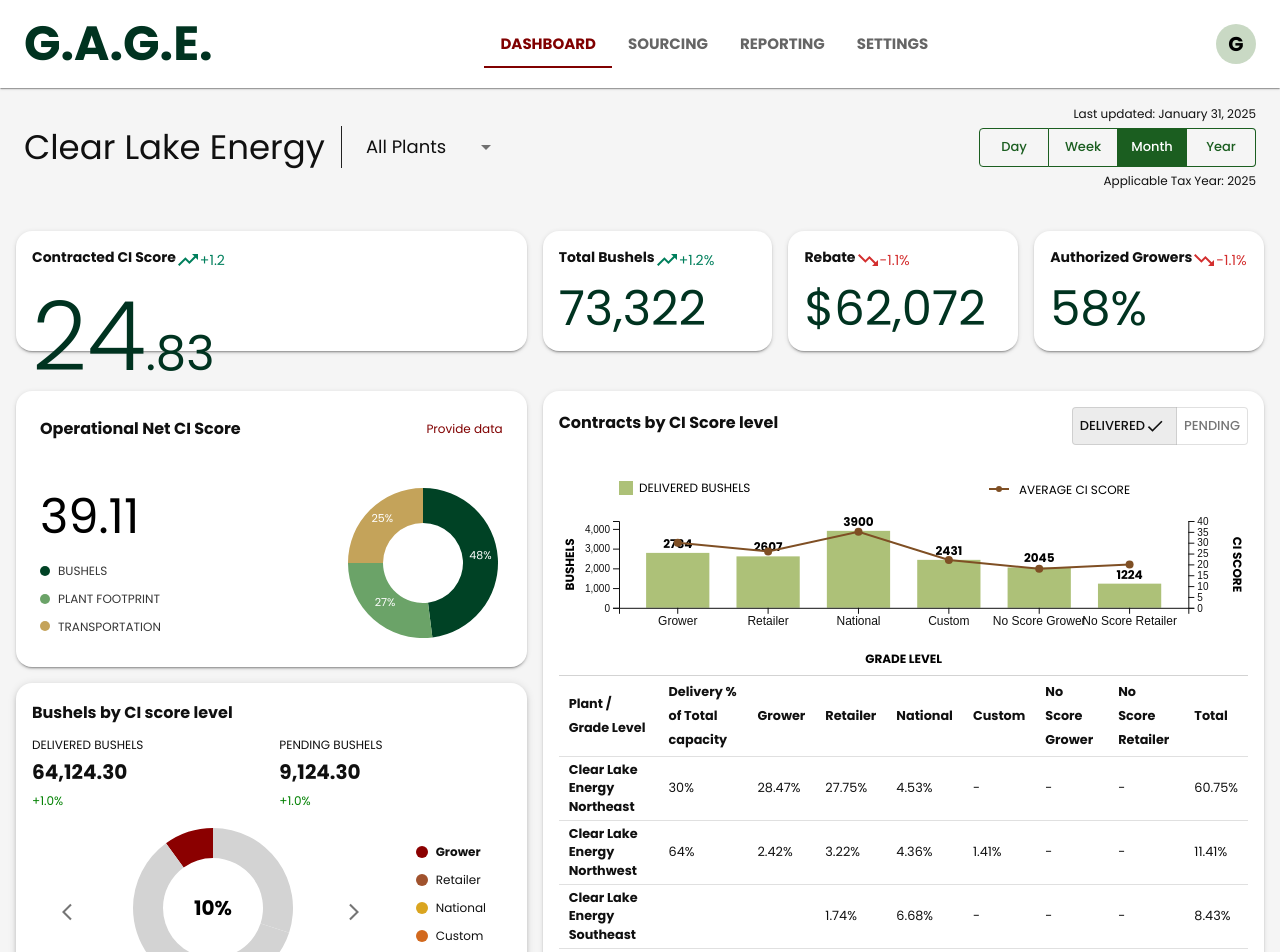
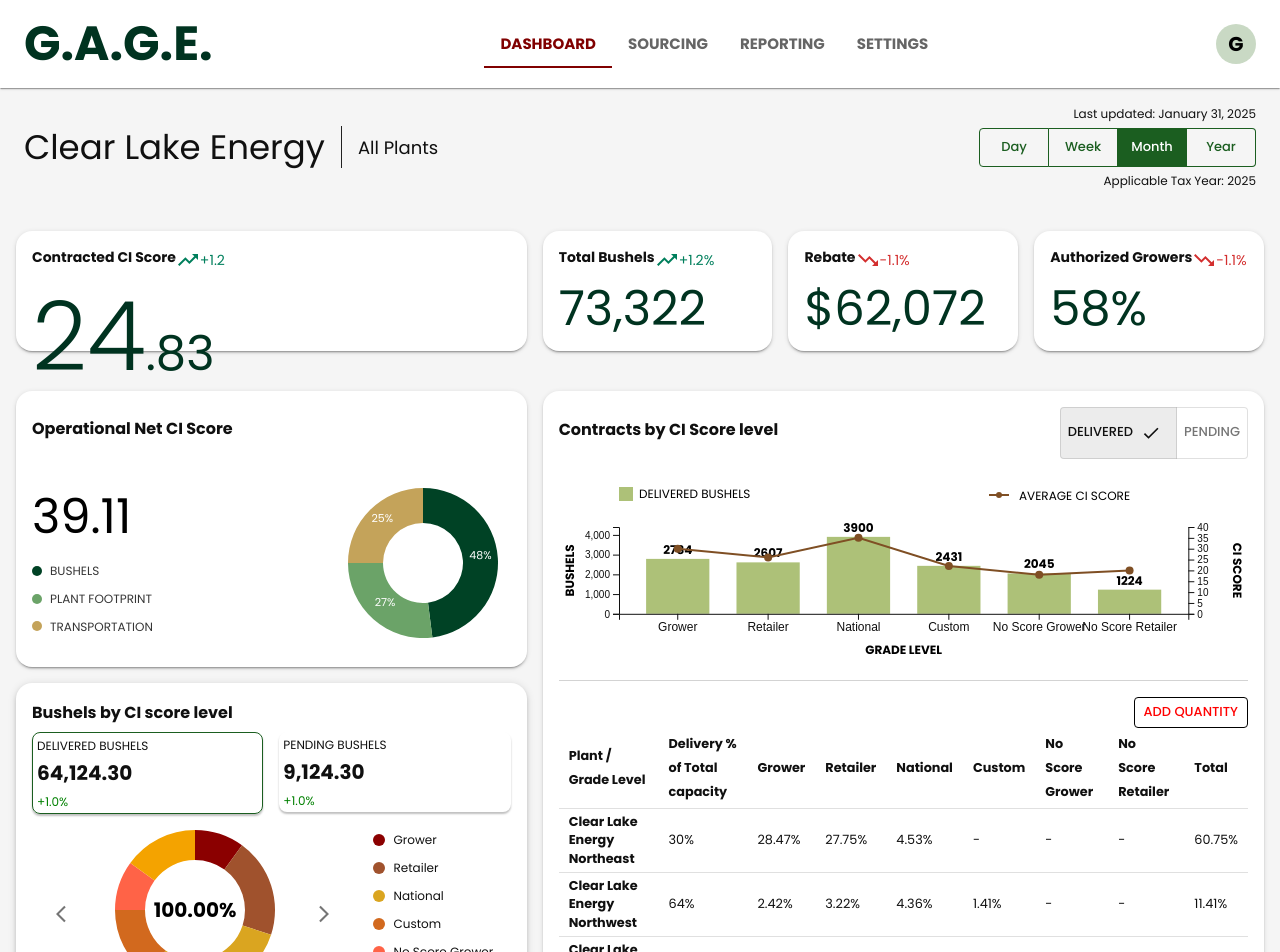
Before and after one commit to venky1112r/gage-Project, a React (Vite) app: page /dashboard in a window 1280 px wide. Shown: the top 952 px of the page. Built offline with nearby package versions, Linux system fonts and the light colour scheme.

Commit message:
Minor Changes in UI.

```diff
--- a/src/components/BushelsByCIScoreCard.jsx
+++ b/src/components/BushelsByCIScoreCard.jsx
@@ -1,30 +1,51 @@
 import React, { useEffect, useRef, useState } from 'react';
 import * as d3 from 'd3';
-import { Box, Typography, Paper, Grid, IconButton } from '@mui/material';
+import {
+  Box,
+  Typography,
+  Paper,
+  Grid,
+  IconButton,
+} from '@mui/material';
 import { ArrowBackIos, ArrowForwardIos } from '@mui/icons-material';
 
-const pieData = [
+// Delivered and Pending datasets (same color for No Score items)
+const deliveredData = [
   { label: 'Grower', value: 10, color: '#8B0000' },
   { label: 'Retailer', value: 20, color: '#A0522D' },
   { label: 'National', value: 30, color: '#DAA520' },
   { label: 'Custom', value: 15, color: '#D2691E' },
-  { label: 'No Score', value: 25, color: '#D3D3D3' },
+  { label: 'No Score Grower', value: 10, color: '#FF6347 ' },
+  { label: 'No Score Retailer', value: 15, color: '#F4A300 ' },
+];
+
+const pendingData = [
+  { label: 'Grower', value: 12, color: '#8B0000' },
+  { label: 'Retailer', value: 18, color: '#A0522D' },
+  { label: 'National', value: 22, color: '#DAA520' },
+  { label: 'Custom', value: 10, color: '#D2691E' },
+  { label: 'No Score Grower', value: 20, color:'#FF6347 ' },
+  { label: 'No Score Retailer', value: 18, color: '#F4A300 ' },
 ];
 
 const BushelsByCIScoreCard = () => {
   const ref = useRef();
-  const [currentIndex, setCurrentIndex] = useState(0);
+  const [view, setView] = useState('delivered'); // 'delivered' | 'pending'
+  const [selectedIndex, setSelectedIndex] = useState(null);
+
+  const data = view === 'delivered' ? deliveredData : pendingData;
 
   useEffect(() => {
     drawChart();
-  }, [currentIndex]);
+  }, [view, selectedIndex]);
 
   const drawChart = () => {
     const width = 160;
     const height = 160;
     const radius = Math.min(width, height) / 2;
 
-    const svg = d3.select(ref.current)
+    const svg = d3
+      .select(ref.current)
       .html('')
       .append('svg')
       .attr('width', width)
@@ -32,33 +53,49 @@ const BushelsByCIScoreCard = () => {
       .append('g')
       .attr('transform', `translate(${width / 2}, ${height / 2})`);
 
-    const pie = d3.pie().value(d => d.value);
+    const pie = d3.pie().value(d => d.value).sort(null); // Disable sorting
     const arc = d3.arc().innerRadius(50).outerRadius(radius);
 
-    const arcs = svg.selectAll('arc')
-      .data(pie(pieData))
+    const pieData = pie(data);
+
+    const arcs = svg
+      .selectAll('arc')
+      .data(pieData)
       .enter()
-      .append('g');
+      .append('g')
+      .on('click', (_, d) => {
+        setSelectedIndex(d.index === selectedIndex ? null : d.index);
+      });
 
-    arcs.append('path')
+    arcs
+      .append('path')
       .attr('d', arc)
-      .attr('fill', (d, i) => i === currentIndex ? d.data.color : '#D3D3D3');
+      .attr('fill', d => d.data.color)
+      .attr('opacity', d => selectedIndex === null || selectedIndex === d.index ? 1 : 0.3)
+      .style('cursor', 'pointer');
 
     // Center text
-    svg.append("text")
-      .attr("text-anchor", "middle")
-      .attr("dy", "0.35em")
-      .style("font-size", "20px")
-      .style("font-weight", "bold")
-      .text(`${pieData[currentIndex].value}%`);
+    const total = data.reduce((sum, d) => sum + d.value, 0);
+    let centerText = '100.00%'; // Set default to 100%
+
+    if (selectedIndex !== null) {
+      const selected = data[selectedIndex];
+      const percentage = ((selected.value / total) * 100).toFixed(1);
+      centerText = `${percentage}%`;
+    }
+
+    svg
+      .append('text')
+      .attr('text-anchor', 'middle')
+      .attr('dy', '0.35em')
+      .style('font-size', '20px')
+      .style('font-weight', 'bold')
+      .text(centerText);
   };
 
-  const handleNext = () => {
-    setCurrentIndex((prevIndex) => (prevIndex + 1) % pieData.length);
-  };
-
-  const handlePrevious = () => {
-    setCurrentIndex((prevIndex) => (prevIndex - 1 + pieData.length) % pieData.length);
+  const toggleView = () => {
+    setView(prev => (prev === 'delivered' ? 'pending' : 'delivered'));
+    setSelectedIndex(null); // reset selection when switching views
   };
 
   return (
@@ -69,14 +106,34 @@ const BushelsByCIScoreCard = () => {
 
       <Grid container spacing={2}>
         <Grid item xs={6}>
+          <Box
+            sx={{
+              padding: ' 0px 4px 0px 4px',
+              boxShadow: '0px 2px 2px rgba(0, 0, 0, 0.25)',
+              borderRadius: 2,
+              backgroundColor: view === 'delivered' ? '#transparent' : 'transparent',
+              border: view === 'delivered' ? '1px solid #1b5e20' : 'none',
+            }}
+          >
             <Typography variant="caption">DELIVERED BUSHELS</Typography>
             <Typography variant="h6" fontWeight="bold">64,124.30</Typography>
             <Typography variant="caption" color="green">+1.0%</Typography>
+          </Box>
         </Grid>
         <Grid item xs={6}>
+          <Box
+            sx={{
+              padding: ' 0px 4px 0px 4px',
+              boxShadow: '0px 2px 2px rgba(0, 0, 0, 0.25)',
+              borderRadius: 2,
+              backgroundColor: view === 'pending' ? '#transparent' : 'transparent',
+              border: view === 'pending' ? '1px solid #1b5e20' : 'none',
+            }}
+          >
             <Typography variant="caption">PENDING BUSHELS</Typography>
             <Typography variant="h6" fontWeight="bold">9,124.30</Typography>
             <Typography variant="caption" color="green">+1.0%</Typography>
+          </Box>
         </Grid>
       </Grid>
 
@@ -87,18 +144,18 @@ const BushelsByCIScoreCard = () => {
         alignItems="center"
         mt={2}
       >
-        <IconButton onClick={handlePrevious}>
+        <IconButton onClick={toggleView}>
           <ArrowBackIos fontSize="small" />
         </IconButton>
 
         <Box ref={ref} />
 
-        <IconButton onClick={handleNext}>
+        <IconButton onClick={toggleView}>
           <ArrowForwardIos fontSize="small" />
         </IconButton>
 
         <Box>
-          {pieData.map((item, i) => (
+          {data.map((item, i) => (
             <Box key={i} display="flex" alignItems="center" mb={1}>
               <Box
                 sx={{
@@ -107,11 +164,12 @@ const BushelsByCIScoreCard = () => {
                   borderRadius: '50%',
                   backgroundColor: item.color,
                   mr: 1,
+                  opacity: selectedIndex === null || selectedIndex === i ? 1 : 0.3,
                 }}
               />
               <Typography
                 variant="caption"
-                fontWeight={i === currentIndex ? 'bold' : 'normal'}
+                fontWeight={selectedIndex === i ? 'bold' : 'normal'}
               >
                 {item.label}
               </Typography>
--- a/src/components/ContractsByCIScoreCard.jsx
+++ b/src/components/ContractsByCIScoreCard.jsx
@@ -44,18 +44,18 @@ const ContractsByCIScoreCard = () => {
         >
           <ToggleButton value="delivered">
             Delivered
-            <CheckIcon fontSize="small" sx={{ mr: 0.5 }} />
+            <CheckIcon fontSize="small" sx={{ m: 1 }} />
           </ToggleButton>
           <ToggleButton value="pending">
             Pending
             {view === "pending" && (
-              <CheckIcon fontSize="small" sx={{ mr: 0.5 }} />
+              <CheckIcon fontSize="small" sx={{ m: 1 }} />
             )}
           </ToggleButton>
         </ToggleButtonGroup>
       </Stack>
 
-      <Box mt={2}>
+      <Box mt={1}>
         <ContractsChart data={data} width={500} height={300} view={view} />
         <Divider
             orientation="horizontal"
--- a/src/components/ContractsChart.jsx
+++ b/src/components/ContractsChart.jsx
@@ -238,7 +238,7 @@ const ContractsChart = ({ data, view }) => {
       .append("text")
       .attr(
         "transform",
-        `translate(${margin.left + innerWidth / 2}, ${height - 5})`
+        `translate(${margin.left + innerWidth / 2}, ${height - 20})`
       )
       .attr("text-anchor", "middle")
       .attr("font-size", isMobile ? "10px" : "12px")
@@ -247,7 +247,7 @@ const ContractsChart = ({ data, view }) => {
   }, [size, data, view]);
 
   return (
-    <div ref={containerRef} style={{ width: "100%" }}>
+    <div ref={containerRef} style={{ width: "100%", marginTop: "0px", paddingBottom: "0px" }}>
       <svg ref={svgRef} />
     </div>
   );
--- a/src/components/DashboardTopBar.jsx
+++ b/src/components/DashboardTopBar.jsx
@@ -2,8 +2,8 @@ import React, { useState } from "react";
 import {
   Box,
   Typography,
-  Select,
-  MenuItem,
+  // Select,
+  // MenuItem,
   ToggleButton,
   ToggleButtonGroup,
   Stack,
@@ -11,10 +11,10 @@ import {
 } from "@mui/material";
 
 const DashboardTopBar = ({ hideTimeRange = false }) => {
-  const [plant, setPlant] = useState("all");
+  // const [plant, setPlant] = useState("all");
   const [timeRange, setTimeRange] = useState("month");
 
-  const handlePlantChange = (event) => setPlant(event.target.value);
+  // const handlePlantChange = (event) => setPlant(event.target.value);
   const handleTimeRange = (_, newRange) => {
     if (newRange) setTimeRange(newRange);
   };
@@ -43,7 +43,8 @@ const DashboardTopBar = ({ hideTimeRange = false }) => {
         }
       >
         <Typography variant="h4">Clear Lake Energy</Typography>
-        <Select
+        <Typography sx={{ fontSize: 18 }}>All Plants</Typography>
+        {/* <Select
           value={plant}
           onChange={handlePlantChange}
           variant="standard"
@@ -63,11 +64,11 @@ const DashboardTopBar = ({ hideTimeRange = false }) => {
           <MenuItem value="northwest">Northwest</MenuItem>
           <MenuItem value="southeast">Southeast</MenuItem>
           <MenuItem value="southwest">Southwest</MenuItem>
-        </Select>
+        </Select> */}
       </Stack>
 
       {/* Right side: Time range selector with equal width */}
-      {!hideTimeRange &&(
+      {!hideTimeRange && (
         <Box mt={{ xs: 2, md: 0 }}>
           <Typography
             variant="caption"
--- a/src/components/DeliveryTable.jsx
+++ b/src/components/DeliveryTable.jsx
@@ -1,5 +1,5 @@
 import React from "react";
-import { Box, Table, TableBody, TableCell, TableContainer, TableHead, TableRow, Paper } from "@mui/material";
+import { Box, Table, TableBody, TableCell, TableContainer, TableHead, TableRow, Paper, Button } from "@mui/material";
 
 const DeliveryTable = () => {
   const rows = [
@@ -13,6 +13,11 @@ const DeliveryTable = () => {
 
   return (
     <Box mt={1} sx={{ width: "100%", mt:0}}>
+            <Box display="flex" justifyContent="flex-end" mt={2}>
+        <Button variant="outlined" color="White" size="small" sx={{ color: 'red', borderColor: 'black' }}>
+          Add Quantity
+        </Button>
+      </Box>
       <TableContainer sx={{maxHeight: 300, width: "100%",}}>
         <Table size="small" sx={{ '& td, & th': { padding: "4px 10px", fontSize: "0.8rem" } }}>
           <TableHead sx={{ '& th': { fontWeight: 'bold' } }}>
--- a/src/components/OperationalScoreCard.jsx
+++ b/src/components/OperationalScoreCard.jsx
@@ -16,14 +16,14 @@ const colorMap = {
 
 const OperationalScoreCard = () => {
   return (
-    <Paper elevation={2} sx={{ borderRadius: 4, p: 3 }}>
+    <Paper elevation={2} sx={{ borderRadius: 4, pl: 2, pr: 3, pt: 3, pb: 3 }}>
       <Box display="flex" justifyContent="space-between" alignItems="center" mb={5}>
         <Typography variant="subtitle1" fontWeight="bold">
           Operational Net CI Score
         </Typography>
-        <Typography variant="caption" sx={{ color: '#800000', cursor: 'pointer' }}>
+        {/* <Typography variant="caption" sx={{ color: '#800000', cursor: 'pointer' }}>
           Provide data
-        </Typography>
+        </Typography> */}
       </Box>
 
       <Box display="flex" alignItems="center" gap={5} justifyContent="space-between" flexDirection={{ xs: 'row', md: 'row' } }>
--- a/src/pages/ReportingPage.jsx
+++ b/src/pages/ReportingPage.jsx
@@ -1,23 +1,22 @@
-import React from 'react';
-import HeaderComponent from '../components/HeaderComponent';
-import DashboardTopBar from '../components/DashboardTopBar';
-import { useLocation } from 'react-router-dom';
-import ReportingComponent from '../components/ReportingComponent';
-import { Box } from '@mui/material';
+import React from "react";
+import HeaderComponent from "../components/HeaderComponent";
+import DashboardTopBar from "../components/DashboardTopBar";
+import { useLocation } from "react-router-dom";
+import ReportingComponent from "../components/ReportingComponent";
+import { Box } from "@mui/material";
 
 const ReportingPage = () => {
   const location = useLocation();
   const email = location.state?.email || "guest@example.com";
   return (
- <>
-  <Box sx={{backgroundColor:"#f5f5f5", minHeight:"100vh"}}>
-      <HeaderComponent  email={email}/>
+    <>
+      <Box sx={{ backgroundColor: "#f5f5f5", minHeight: "100vh" }}>
+        <HeaderComponent email={email} />
+        <DashboardTopBar hideTimeRange />
+        <ReportingComponent />
+      </Box>
+    </>
+  );
+};
 
-      <DashboardTopBar hideTimeRange />
-      <ReportingComponent />
- </Box>
-      </>
-  )
-}
-
-export default ReportingPage
+export default ReportingPage;
--- a/src/pages/SourcingPage.jsx
+++ b/src/pages/SourcingPage.jsx
@@ -4,19 +4,21 @@ import DashboardTopBar from '../components/DashboardTopBar';
 import SummaryCardsSection from '../components/SummaryCardsSection';
 import { useLocation } from 'react-router-dom';
 import SourcingBottomComponent from '../components/SourcingBottomComponent';
+import { Box } from '@mui/material';
 
 const SourcingPage = () => {
   const location = useLocation();
   const email = location.state?.email || "guest@example.com";
   return (
-    <div>
+    <>
+        <Box sx={{backgroundColor:"#f5f5f5"}}>
         <HeaderComponent email={email}/>
-        <div style={{backgroundColor:"#f5f5f5"}}>
+
         <DashboardTopBar/>
         <SummaryCardsSection />
         <SourcingBottomComponent />
-        </div>
-    </div>
+    </Box>
+    </>
   )
 }
 
```
Lines whose indentation alone changed are shown as unchanged.
